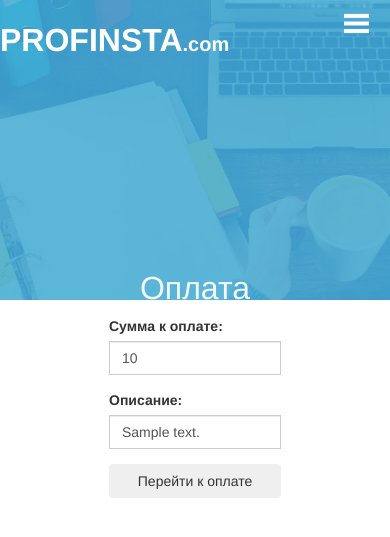
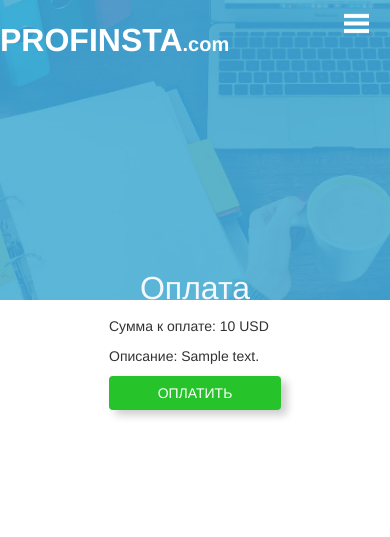
Before and after one commit to alexxxmen/b64, a Python web app: template templates/pay/pay.html in a window 390 px wide. Shown: the top 537 px of the page. Run offline with Jinja, Linux system fonts and the light colour scheme; the template is opened without the code that fills it: most values are stand-ins (such as "Sample title", 1, 10 or a date in 2020).

Commit message:
fix design & decoding

```diff
--- a/templates/pay/pay.html
+++ b/templates/pay/pay.html
@@ -6,23 +6,26 @@
   <div class="container">
     <div class="row">
       <div class="absolute-center is-responsive">
-        <div class="col-sm-12 col-md-10 col-md-offset-1">
+        <div class="col-sm-12 col-md-12 col-md-offset-3" id="bid-pay-info">
           <h3 class="text-center bid-label">Оплата</h3>
           <form action="{{ data.url }}" method="POST">
             <input type="hidden" name="shop_id" value="{{ data.shop_id }}"/>
             <input type="hidden" name="sign" value="{{ data.sign }}"/>
-            <div class="col-md-6 col-sm-6 col-md-offset-3 col-sm-offset-3">
-              <label for="bid">Сумма к оплате:</label>
-              <div class="form-group input-group">
-                <input class="form-control" type="text" name="amount" value="{{ data.amount }}" required>
+            <input type="hidden" name="amount" value="{{ data.amount }}"/>
+            <input type="hidden" name="description" value="{{ data.description }}"/>
+
+            <div class="col-md-9 col-md-offset-2">
+              <p class="bid-pay-label">Сумма к оплате: <span>{{ data.amount }} USD</span></p>
+            </div>
+
+            <div class="col-md-9 col-md-offset-2">
+              <p class="bid-pay-label">Описание: <span>{{ data.description }}</span></p>
+            </div>
+
+            <div class="form-group">
+              <div class="col-md-8 col-md-offset-2">
+                <input type="submit" id="submit-bid-btn" class="btn btn-block bid-btn" value="Оплатить">
               </div>
-
-              <label for="email">Описание:</label>
-              <div class="form-group input-group">
-                <input class="form-control" type="text" name="description" value="{{ data.description }}" required>
-              </div>
-
-              <input type="submit" id="submit-bid-btn" class="btn btn-block" value="Перейти к оплате">
             </div>
           </form>
         </div>
```
Also changed, not shown: controllers/bid.py (+7 -3 lines), controllers/pay.py (+6 -1 lines).
